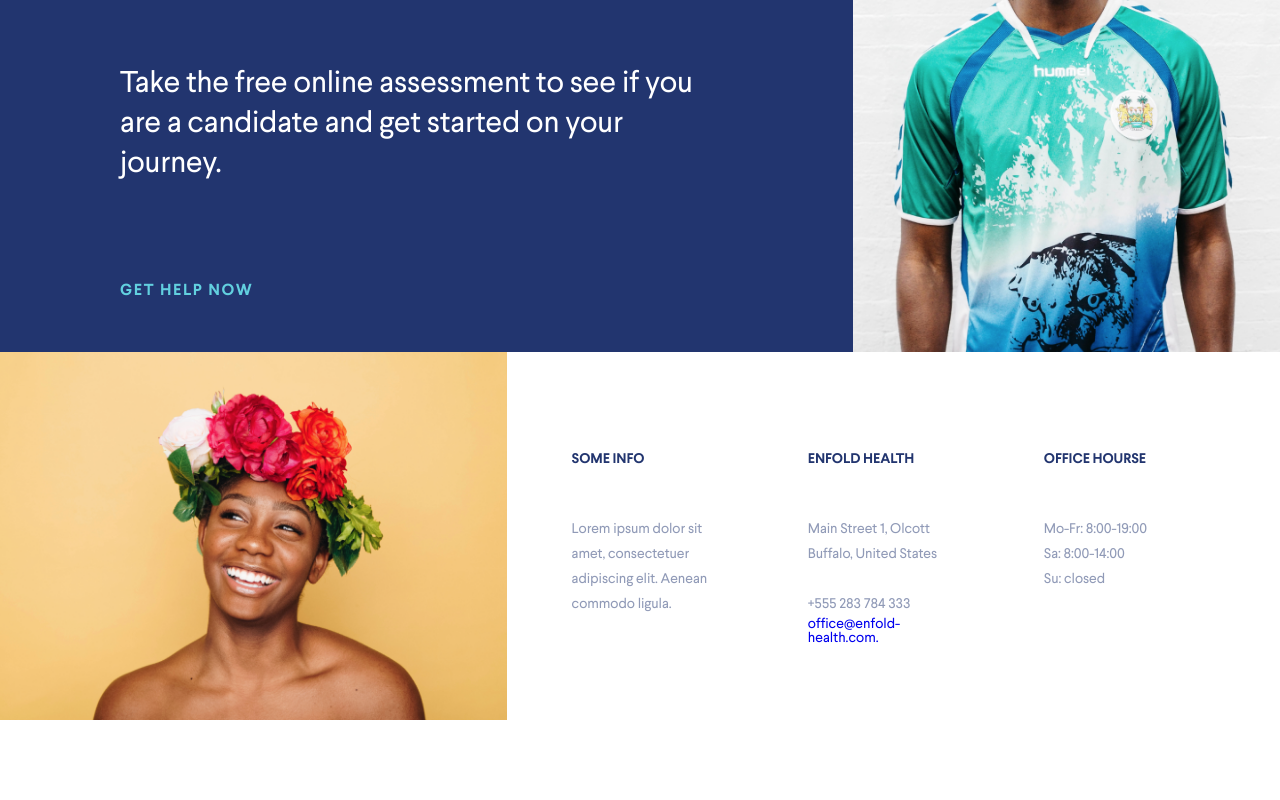
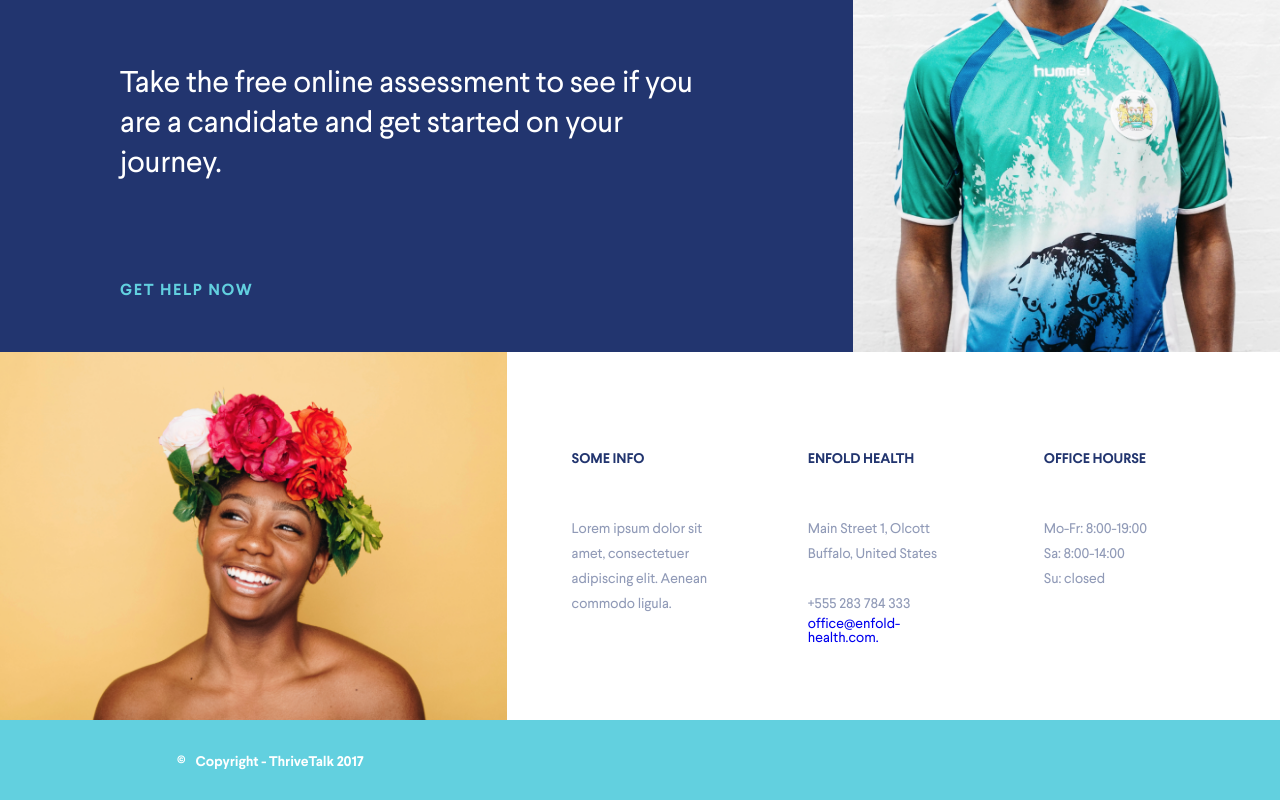
Before and after one commit to vstasiv74/Thrivetalk, a plain HTML site: page index.html in a window 1280 px wide. Shown: the part 4700-5500 px from the top of the page. Before the commit the page ends 5420 px from the top, so only its background shows below. Drawn offline with Linux system fonts and the light colour scheme.

Commit message:
add footer

```diff
--- a/css/media.css
+++ b/css/media.css
@@ -602,14 +602,6 @@
     .why-thrive__description span {
     font-size: 14px;
     }
-    /* .why-thrive__image {
-      display: flex;
-      justify-content: center;
-      padding-bottom: 30px;
-    }
-    .why-thrive__image_img {
-      width: 85%;
-    } */
     .about-us__text-block {
     display: flex;
     flex-direction: column;
@@ -636,8 +628,6 @@
     .about-us__picture-block {
     display: flex;
     flex-direction: column;
-    /* width: 85%;
-    margin: 0px auto; */
     }
     .about-us__content {
     font-size: 28px;
@@ -663,8 +653,6 @@
     .picture-block {
       display: flex;
       flex-direction: column;
-      /* width: 85%;
-      margin: 0 auto; */
     }
     .picture-box__content {
       font-size: 28px;
@@ -780,4 +768,7 @@
     letter-spacing: -0.006em;
     color: rgba(34, 53, 111, 0.5);
   }
+  .footer-box {
+    padding-left: 70px;
+  }
 }
--- a/css/style.css
+++ b/css/style.css
@@ -35,9 +35,6 @@
   font-weight: 500;
   font-style: normal;
 }
-/* * {
-  border: 1px solid red;
-} */
 
 body {
     font-family: Larsseit;
@@ -78,16 +75,10 @@ body {
   letter-spacing: -0.035em;
   color: #62D0DF;
 }
-.header__navbar_menu {
-
-}
 .header__navbar_menu ul {
   width: 267px;
   display: flex;
   justify-content: space-between;
-}
-.header__navbar_menu li {
-
 }
 .burger__menu {
   display: none;
@@ -485,8 +476,6 @@ body {
 }
 .text-box {
   width: 84%;
-
-
 }
 .text-block__title {
   font-size: 28px;
@@ -654,3 +643,29 @@ body {
   letter-spacing: -0.006em;
   color: rgba(34, 53, 111, 0.5);
 }
+
+/* styles for footer */
+
+.footer-box {
+  display: flex;
+  align-items: center;
+  height: 80px;
+  background: #62D0DF;
+  padding-left: 177px;
+  padding-top: 4px;
+}
+.footer-box__icon {
+  font-size: 14px;
+  font-weight: 700;
+  line-height: 11px;
+  letter-spacing: -0.006em;
+  color: #FFFFFF;
+  margin-right: 10px;
+}
+.footer-box__text {
+  font-size: 14px;
+  font-weight: 700;
+  line-height: 11px;
+  letter-spacing: -0.006em;
+  color: #FFFFFF;
+}
--- a/index.html
+++ b/index.html
@@ -235,8 +235,16 @@
                 </div>
             </div>
         </section>
+        <!-- footer -->
+        <footer class="footer">
+            <div class="container">
+                <div class="footer-box">
+                    <p class="footer-box__icon">©</p>
+                    <p class="footer-box__text">Copyright - ThriveTalk 2017</p>
+                </div>
+            </div>
+        </footer>
     </div>
-
     <script src="./js/script.js"></script>
 </body>
 </html>
```
Also changed, not shown: 1 other file.
